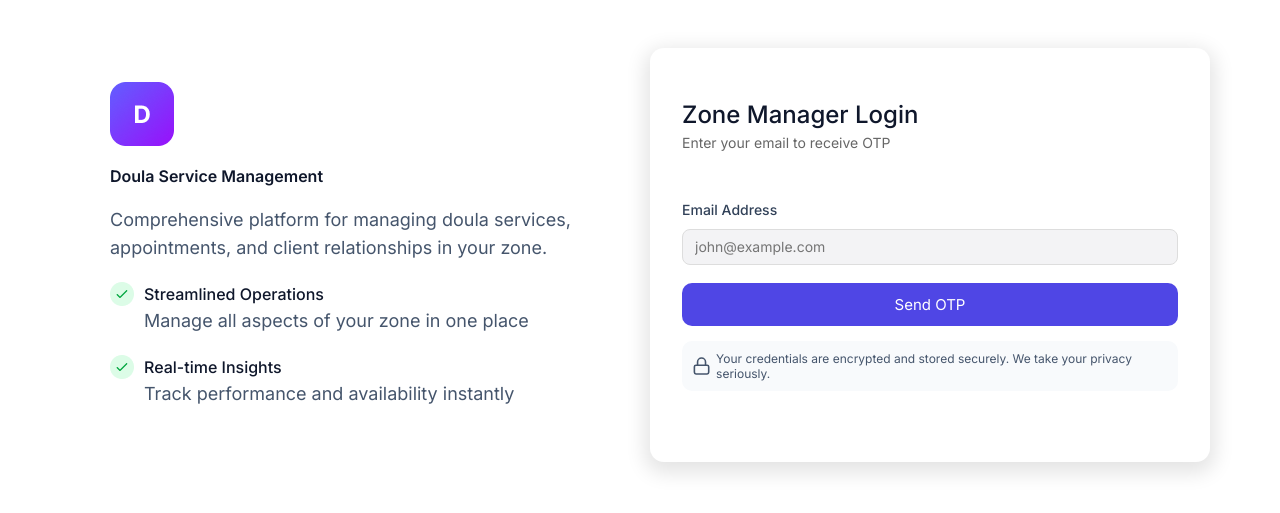
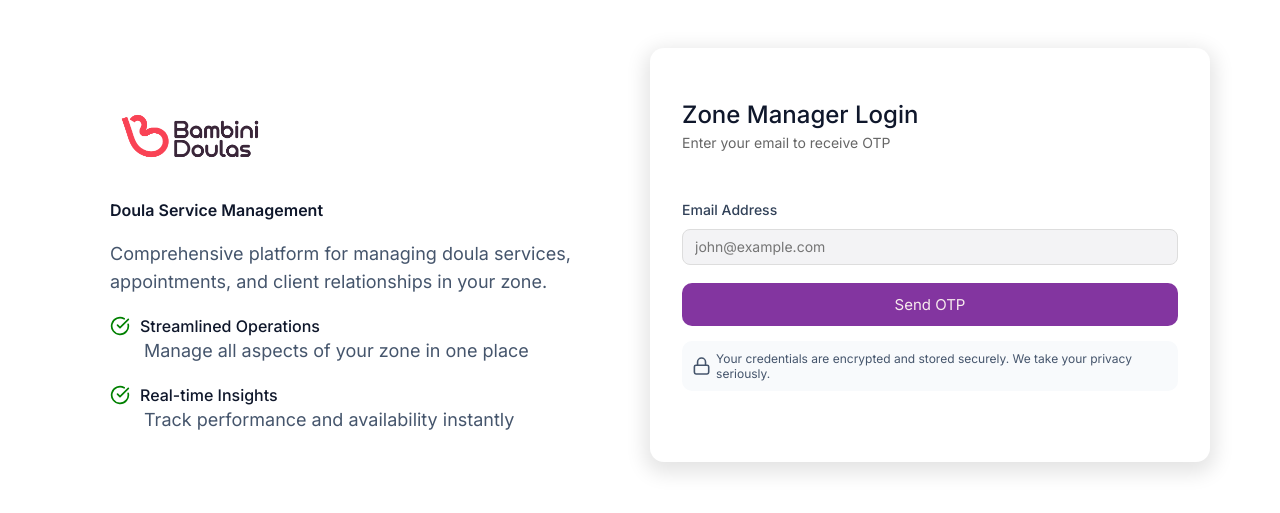
Before and after one commit to devpalqar-hub/doulas-zonemanage, a React (Vite) app in the folder doula-zone/: page / in a window 1280 px wide. Shown: the part 153-666 px from the top of the page. Built offline with nearby package versions, Linux system fonts and the light colour scheme.

Commit message:
Logo branding added

```diff
--- a/doula-zone/src/pages/login/login.module.css
+++ b/doula-zone/src/pages/login/login.module.css
@@ -8,7 +8,13 @@
   padding: 40px 20px;
   gap: 40px;
 }
-
+.avatar {
+  width: 160px;
+  height: 160px;
+  object-fit: cover;
+  flex-shrink: 0;
+  margin-bottom: -35px;
+}
 .leftSection {
   width: 45%;
   max-width: 500px;
@@ -91,8 +97,8 @@ form input {
 .loginBtn {
   width: 100%;
   padding: 12px;
-  background: #4f46e5;
-  color: white;
+  background: #8335A0;
+  color: #F7EBED;
   border: none;
   border-radius: 10px;
   font-size: 15px;
--- a/doula-zone/src/pages/login/login.tsx
+++ b/doula-zone/src/pages/login/login.tsx
@@ -4,7 +4,7 @@ import styles from "./login.module.css";
 import { sendOtp, verifyOtp } from "../../services/auth.service";
 import { useToast } from "../../shared/ToastContext";
 import { getZoneManagerProfile } from "../../services/zoneManager.service";
-import { LuLock } from "react-icons/lu";
+import {  LuCircleCheckBig, LuLock } from "react-icons/lu";
 
 const Login = () => {
   const [email, setEmail] = useState("");
@@ -87,7 +87,7 @@ const handleSendOtp = async (e: FormEvent<HTMLFormElement>) => {
     <div className={styles.container}>
       {/* Left Section */}
       <div className={styles.leftSection}>
-        <img className={styles.logoCircle} src="/D-icon.png"></img>
+        <img className={styles.avatar} src="/doula-branding.png"></img>
         <h2>Doula Service Management</h2>
         <p>
           Comprehensive platform for managing doula services, appointments, and
@@ -95,12 +95,12 @@ const handleSendOtp = async (e: FormEvent<HTMLFormElement>) => {
         </p>
 
         <div className={styles.checkItem}>
-          <img src="/green-tick-icon.png"/> Streamlined Operations
+          <LuCircleCheckBig color="green" size={20} /> Streamlined Operations
         </div>
         <p className={styles.subtext}>Manage all aspects of your zone in one place</p>
 
         <div className={styles.checkItem}>
-          <img src="/green-tick-icon.png"/> Real-time Insights
+          <LuCircleCheckBig color="green" size={20} /> Real-time Insights
         </div>
         <p className={styles.subtext}>Track performance and availability instantly</p>
       </div>
```
